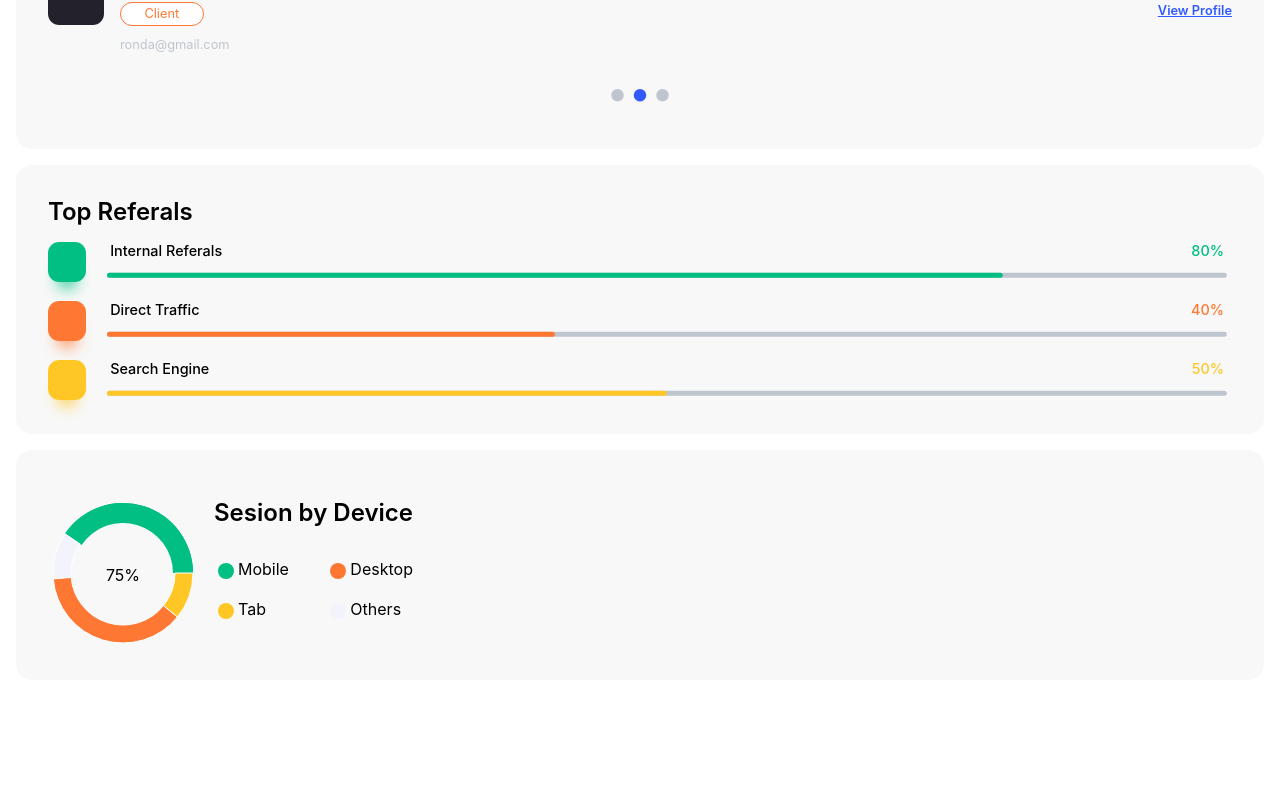
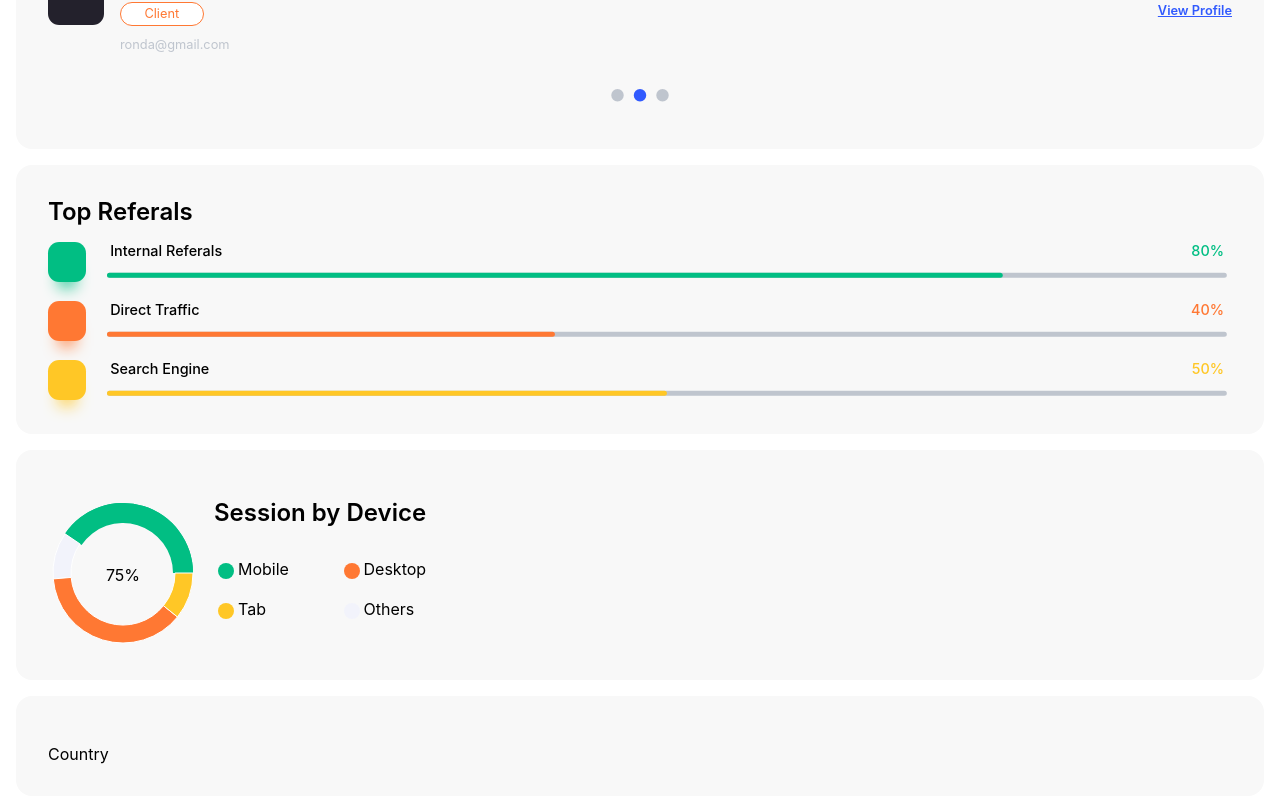
Before and after one commit to cichowlasp/projekt2, a React (Create React App) app: page /#/ in a window 1280 px wide. Shown: the part 2588-3390 px from the top of the page. Before the commit the page ends 3284 px from the top, so only its background shows below. Built offline with nearby package versions, Linux system fonts and the light colour scheme.

Commit message:
started last section

```diff
--- a/package.json
+++ b/package.json
@@ -16,6 +16,7 @@
 		"react-dom": "^17.0.2",
 		"react-router-dom": "^5.2.0",
 		"react-scripts": "4.0.3",
+		"react-svg-worldmap": "^1.1.0",
 		"recharts": "^2.0.9",
 		"styled-components": "^5.3.0",
 		"typescript": "^4.3.2",
--- a/src/Components/Home/Home.tsx
+++ b/src/Components/Home/Home.tsx
@@ -11,6 +11,7 @@ import styled, { ThemeContext } from 'styled-components';
 import User from '../User/User';
 import TopReferals from '../TopReferals/TopReferals';
 import SessionByDevice from '../SessionByDevice/SessionByDevice';
+import SessionByCountry from '../SessionByCountry/SessionByCountry';
 
 const Home = () => {
 	const theme = useContext(ThemeContext);
@@ -95,6 +96,13 @@ const Home = () => {
 		{ name: 'Wed', uv: 5.3, pv: 3.2 },
 		{ name: 'Thu', uv: 3.3, pv: 4.4 },
 		{ name: 'Fri', uv: 4.3, pv: 2.9 },
+	];
+
+	const SessionData = [
+		{ name: 'Green', value: 75 },
+		{ name: 'Yellow', value: 20 },
+		{ name: 'Orange', value: 70 },
+		{ name: 'Grey', value: 20 },
 	];
 
 	return (
@@ -187,7 +195,10 @@ const Home = () => {
 				<TopReferals />
 			</Section>
 			<Section>
-				<SessionByDevice />
+				<SessionByDevice data={SessionData} />
+			</Section>
+			<Section>
+				<SessionByCountry />
 			</Section>
 		</>
 	);
--- /dev/null
+++ b/src/Components/SessionByCountry/SessionByCountry.tsx
@@ -0,0 +1,7 @@
+import React from 'react';
+
+const SessionByCountry = () => {
+	return <div>Country</div>;
+};
+
+export default SessionByCountry;
--- a/src/Components/SessionByDevice/SessionByDevice.tsx
+++ b/src/Components/SessionByDevice/SessionByDevice.tsx
@@ -3,17 +3,17 @@ import { PieChart, Sector, Pie, Cell, ResponsiveContainer } from 'recharts';
 import styled, { ThemeContext } from 'styled-components';
 import FiberManualRecordIcon from '@material-ui/icons/FiberManualRecord';
 
-const SessionByDevice = () => {
+const SessionByDevice: React.FC<{
+	data: {
+		name: string;
+		value: number;
+	}[];
+}> = ({ data }) => {
 	const [activeIndex, setActiveIndex] = useState<number>(0);
 	const {
 		colors: { green, yellow, orange, greyLight: grey },
 	} = useContext(ThemeContext);
-	const data = [
-		{ name: 'Group A', value: 75 },
-		{ name: 'Group B', value: 20 },
-		{ name: 'Group C', value: 70 },
-		{ name: 'Group D', value: 20 },
-	];
+
 	const COLORS = [green, grey, orange, yellow];
 
 	const renderActiveShape = (props: any) => {
@@ -80,7 +80,7 @@ const SessionByDevice = () => {
 			</div>
 			<Info>
 				<Title>
-					<div>Sesion by Device</div>
+					<div>Session by Device</div>
 				</Title>
 				<DotsWrapper>
 					<CategorySeparator>
```
Also changed, not shown: 1 other file (tests, documents, lock files or other folders).
